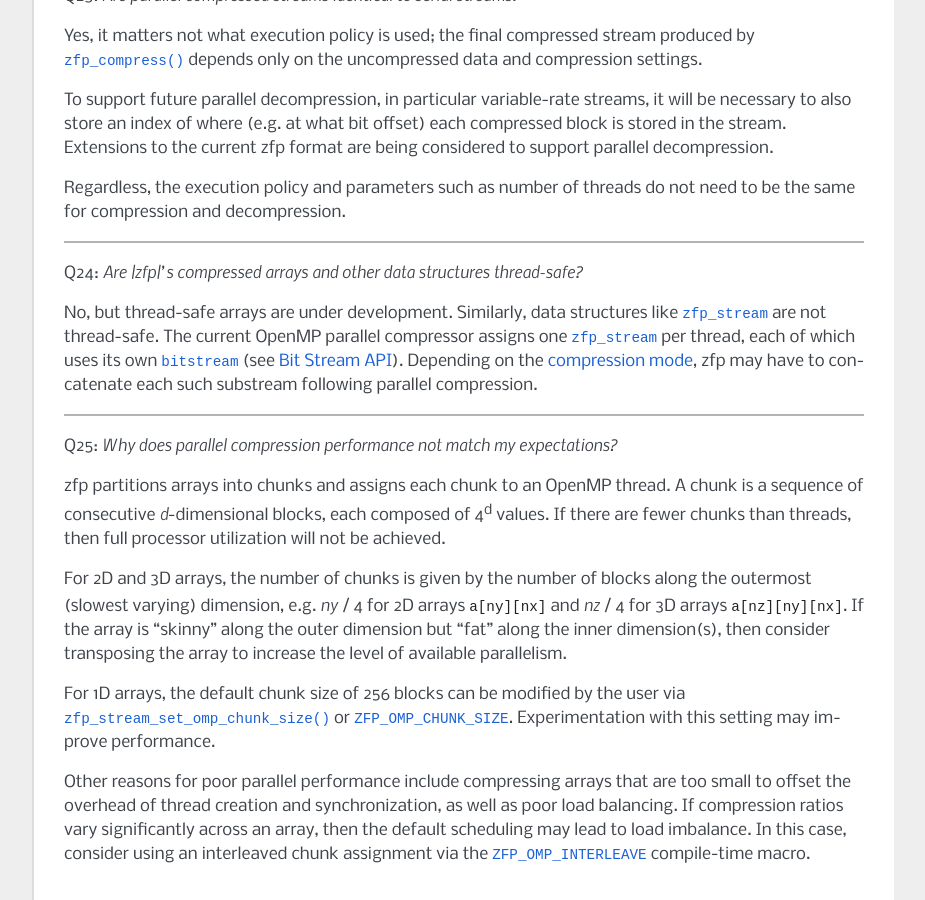
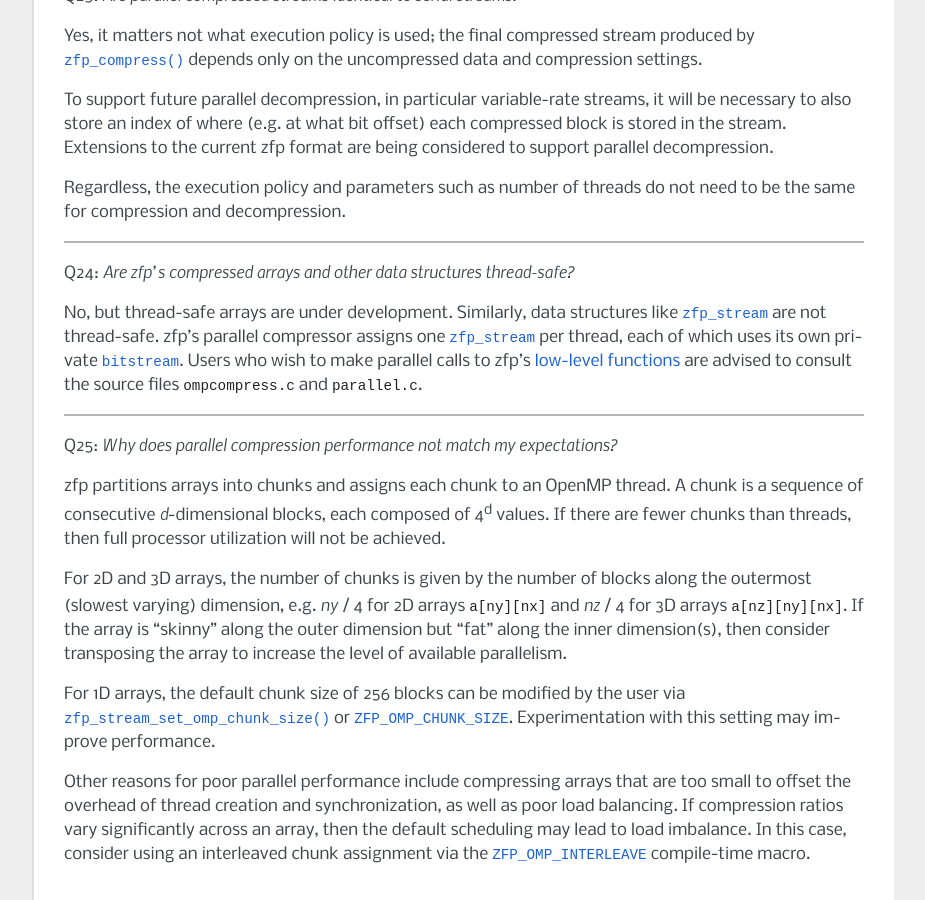
Before and after one commit to LLNL/zfp, a Sphinx documentation site: the page built from docs/source/faq.rst, in a window 1280 px wide and 900 px high, scrolled down 13689 px. Shown: the whole window, without its empty margins (198-1123 px from the left). Built offline with Sphinx 7.4.7, drawn with Linux system fonts in a browser that asks for light colours; formulas are drawn with MathJax 3; some of the changed text lies outside the part shown.

Commit message:
Clarify FAQ on thread safety

```diff
--- a/docs/source/faq.rst
+++ b/docs/source/faq.rst
@@ -32,7 +32,7 @@ Questions answered in this FAQ:
   #. :ref:`Does zfp support lossless compression? <q-lossless>`
   #. :ref:`Why is my actual, measured error so much smaller than the tolerance? <q-abserr>`
   #. :ref:`Are parallel compressed streams identical to serial streams? <q-parallel>`
-  #. :ref:`Are |zfp| arrays and other data structures thread-safe? <q-thread-safety>`
+  #. :ref:`Are zfp arrays and other data structures thread-safe? <q-thread-safety>`
   #. :ref:`Why does parallel compression performance not match my expectations? <q-omp-perf>`
 
 -------------------------------------------------------------------------------
@@ -807,14 +807,14 @@ do not need to be the same for compression and decompression.
 
 .. _q-thread-safety:
 
-Q24: *Are |zfp|'s compressed arrays and other data structures thread-safe?*
+Q24: *Are zfp's compressed arrays and other data structures thread-safe?*
 
 No, but thread-safe arrays are under development.  Similarly, data structures
-like :c:type:`zfp_stream` are not thread-safe.  The current OpenMP parallel
-compressor assigns one :c:type:`zfp_stream` per thread, each of which uses
-its own :c:type:`bitstream` (see :ref:`bs-api`).  Depending on the
-:ref:`compression mode <exec-mode>`, |zfp| may have to concatenate each such
-substream following parallel compression.
+like :c:type:`zfp_stream` are not thread-safe.  |zfp|'s parallel compressor
+assigns one :c:type:`zfp_stream` per thread, each of which uses its own
+private :c:type:`bitstream`.  Users who wish to make parallel calls to
+|zfp|'s :ref:`low-level functions <ll-api>` are advised to consult the
+source files :file:`ompcompress.c` and :file:`parallel.c`.
 
 -------------------------------------------------------------------------------
 
```
